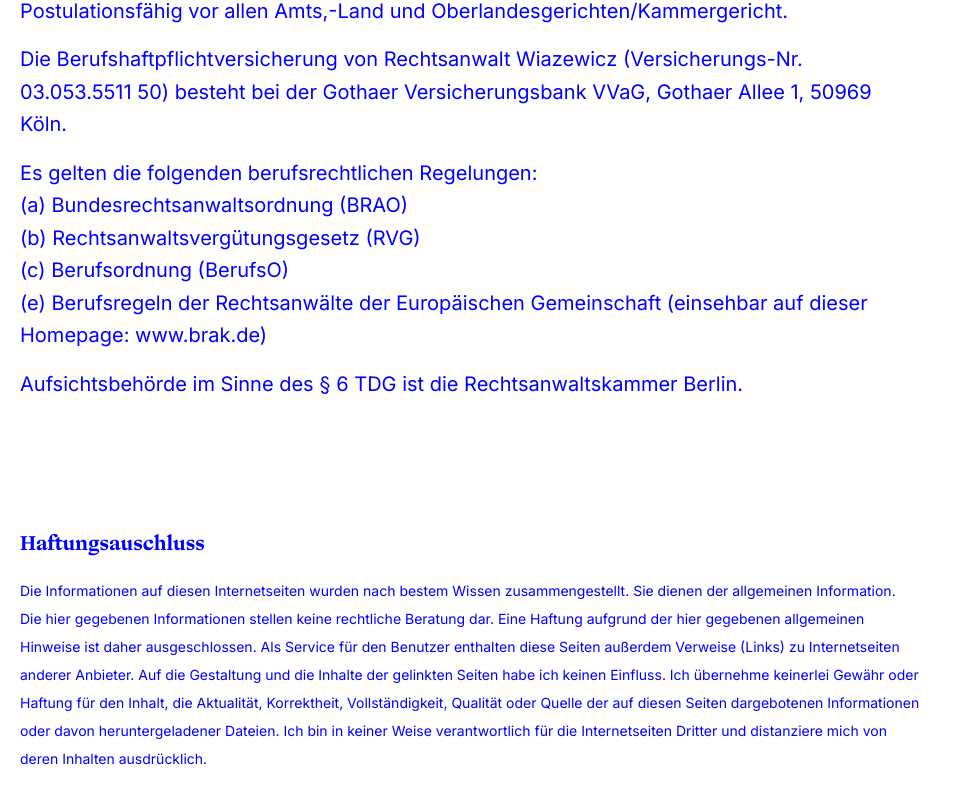
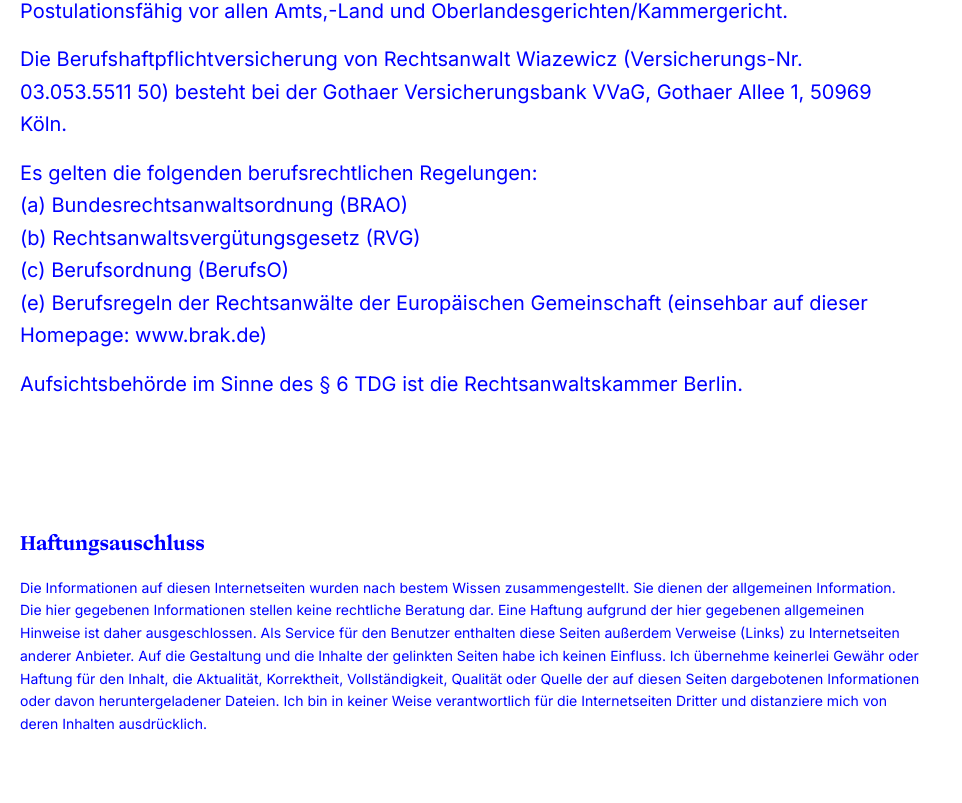
Before and after one commit to dreadbeard11/ra-wiazewicz, a Next.js app: page / in a window 1280 px wide. Shown: the part 1118-1921 px from the top of the page, without its empty margins (0-962 px from the left). Built offline with nearby package versions, Linux system fonts and the light colour scheme.

Commit message:
Update page.tsx

```diff
--- a/src/app/page.tsx
+++ b/src/app/page.tsx
@@ -103,7 +103,7 @@ export default function Index() {
           </div>
           <div className="border-t border-current md:border-none pt-8 pb-40">
             <h2 className="pb-4">Haftungsauschluss</h2>
-            <div className="text-sm leading-loose">
+            <div className="text-sm leading-relaxed">
             Die Informationen auf diesen Internetseiten wurden nach bestem
             Wissen zusammengestellt. Sie dienen der allgemeinen Information. Die
             hier gegebenen Informationen stellen keine rechtliche Beratung dar.
```
